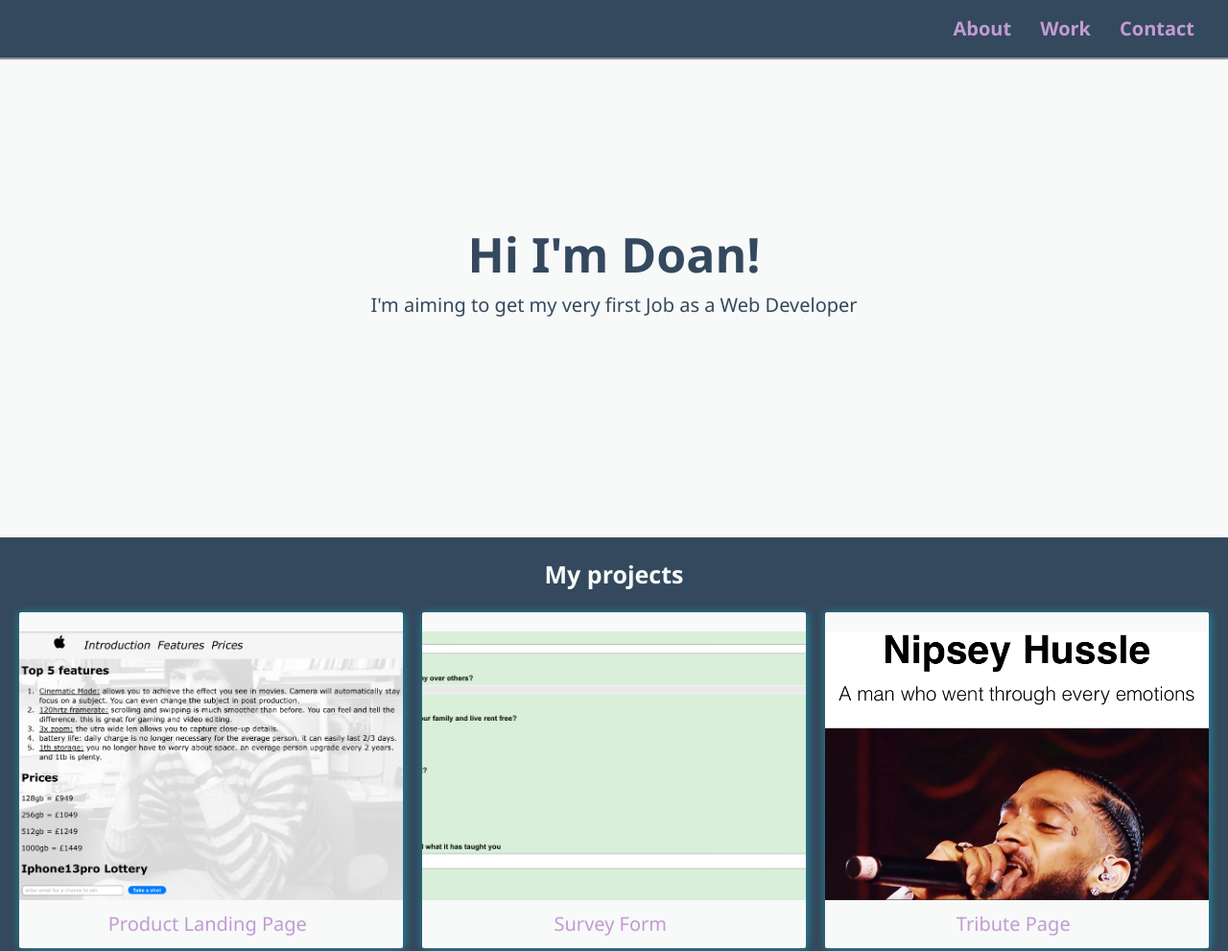
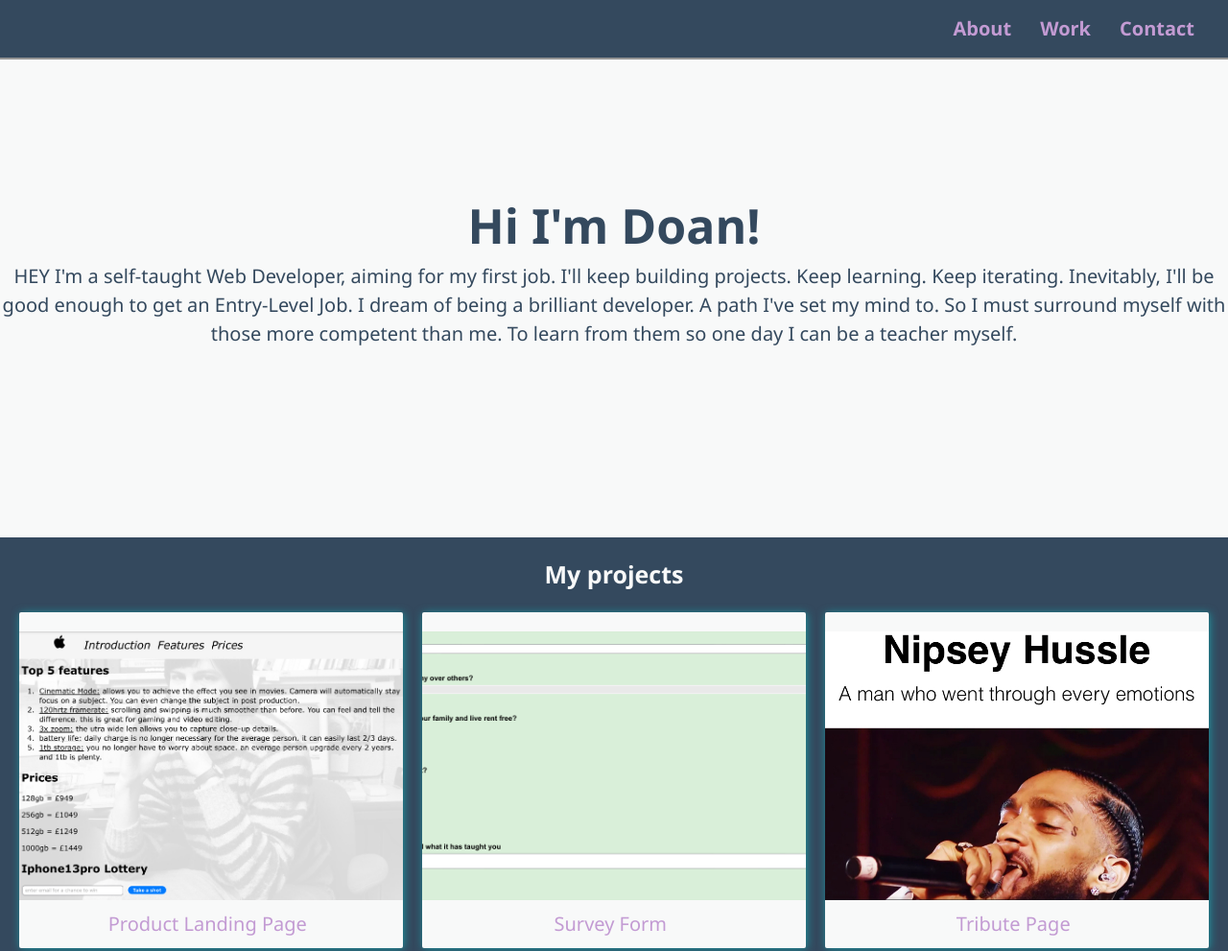
Before and after one commit to 14doan/14doan.github.io, a plain HTML site: page index.html in a window 1280 px wide. Shown: the top 991 px of the page at 96% size. Drawn offline with Linux system fonts and the light colour scheme.

Commit message:
Update index.html

```diff
--- a/index.html
+++ b/index.html
@@ -25,7 +25,8 @@
 
     <section class="welcome-section" id="welcome">
         <h1>Hi I'm Doan!</h1>
-        <p>I'm aiming to get my very first Job as a Web Developer</p>
+        <p>HEY I'm a self-taught Web Developer, aiming for my first job. I'll keep building projects. Keep learning. Keep iterating. Inevitably, I'll be good enough to get an Entry-Level Job.
+ I dream of being a brilliant developer. A path I've set my mind to. So I must surround myself with those more competent than me. To learn from them so one day I can be a teacher myself.</p>
     </section>
 
     <section class="projects-section" id="projects">
```
